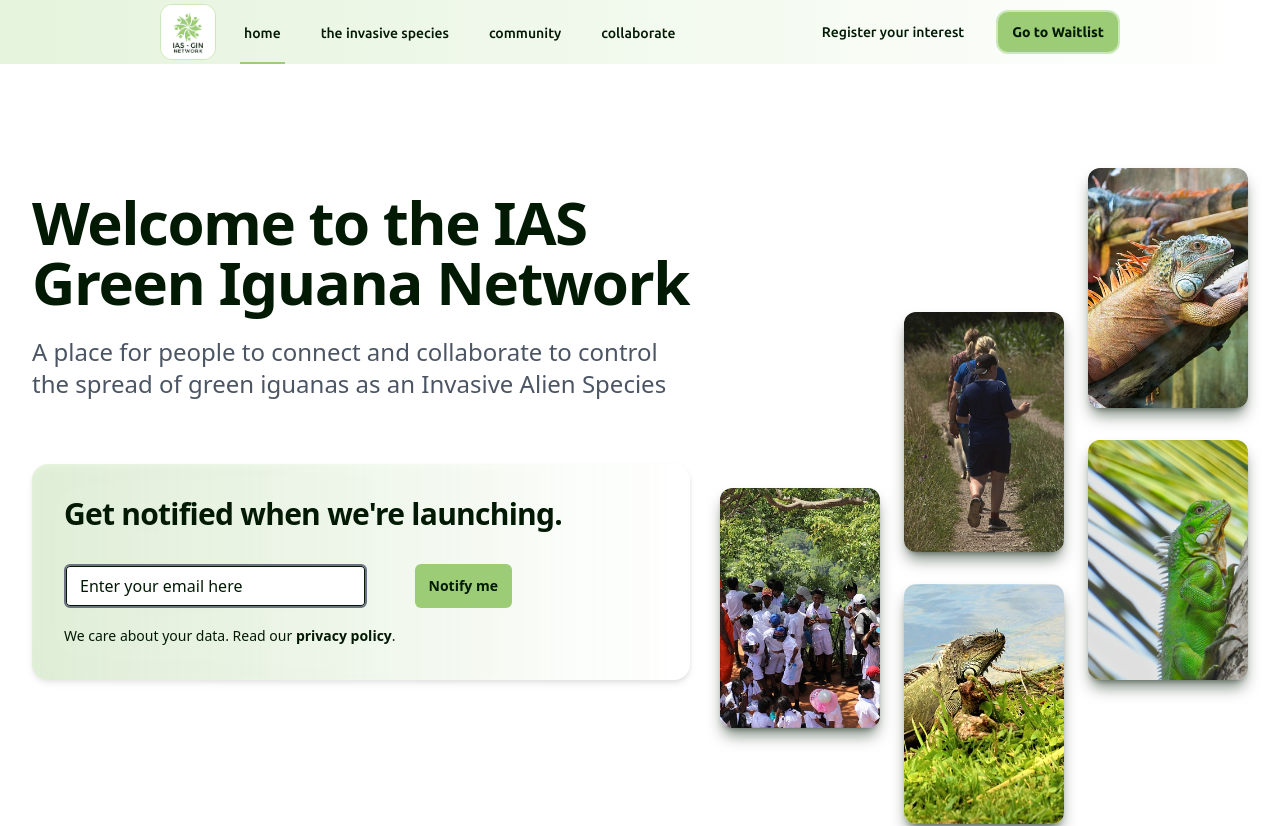
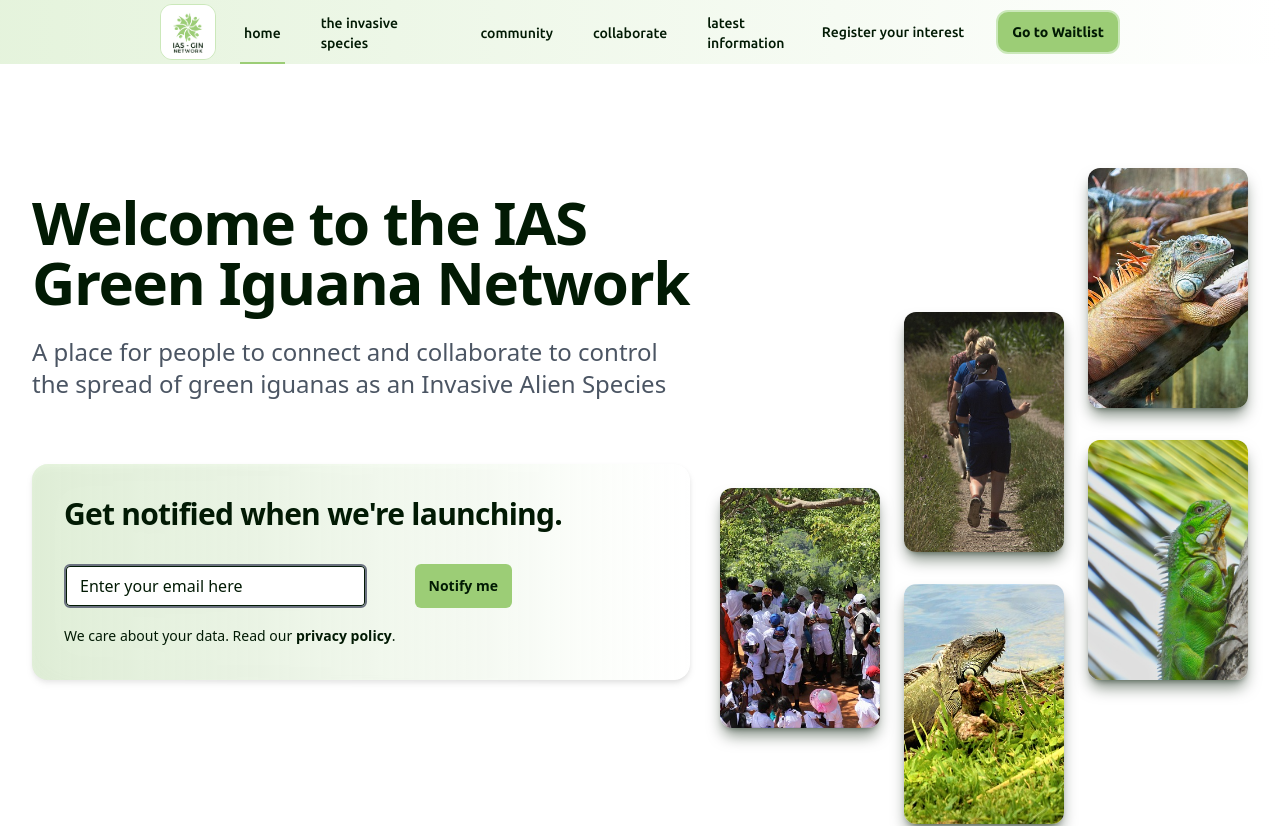
Before and after one commit to Ed-TheVisionMaker/green-ig-ias-network, a Next.js app: page / in a window 1280 px wide. Shown: the top 826 px of the page. Built offline with nearby package versions, Linux system fonts and the light colour scheme; a web font is replaced by a local one.

Commit message:
feat(latestInformation): added link in navbar

```diff
--- a/components/Navbar/index.tsx
+++ b/components/Navbar/index.tsx
@@ -56,6 +56,16 @@ export default function Navbar() {
             >
               collaborate
             </Link>
+            <Link
+              className={`inline-flex items-center  ${
+                pathname === '/latestInformation'
+                  ? 'border-pistachio'
+                  : 'border-transparent'
+              } border-b-2 hover:border-pistachio px-1 pt-1 text-sm font-medium text-ginBlack`}
+              href='/collaborate'
+            >
+              latest information
+            </Link>
           </div>
         </div>
         <div className='flex items-center font-ubuntu'>
```
